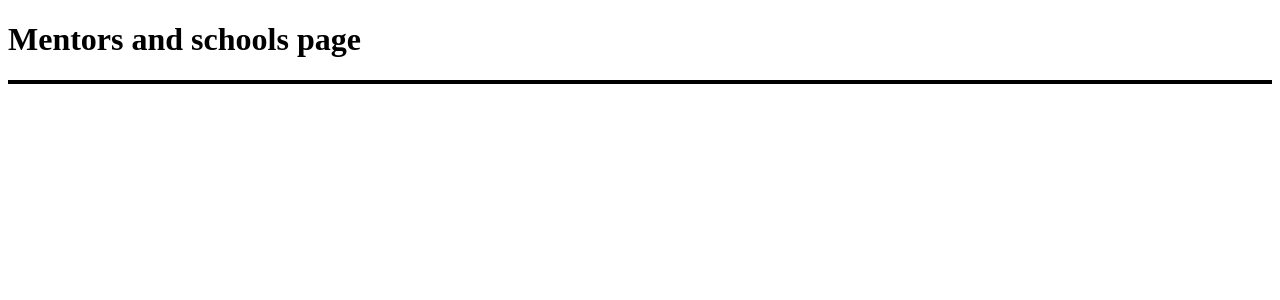
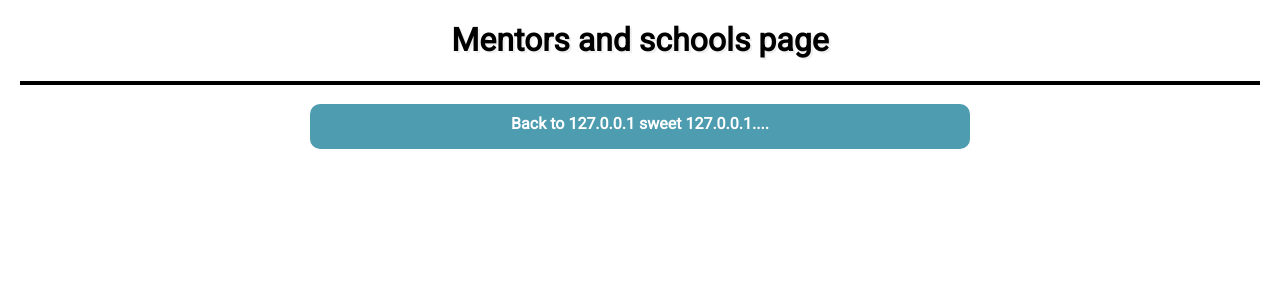
Before and after one commit to SzabolcsHornyak/Codecool_Basic_SQL, a Flask app: page /mentors in a window 1280 px wide. Shown: the top 300 px of the page. Run offline with Flask 2, Linux system fonts and the light colour scheme; data that the repository does not hold is empty; some libraries are stand-ins or nearby versions.

Commit message:
Added index.html for navigaiton and css

```diff
--- a/main.py
+++ b/main.py
@@ -8,6 +8,11 @@ dbname = 'flashback'
 user = 'flashback'
 host = 'localhost'
 password = '1234'
+
+
+@app.route('/')
+def root():
+    return render_template('index.html')
 
 
 @app.route('/mentors')
@@ -36,17 +41,17 @@ def mentors_by_country():
     """On this page you should show the result of a query that returns the number of the mentors
     per country ordered by the name of the countries columns: country, count"""
     list_title = "Mentors by Country"
-    mentors_data_set = psql_query("SELECT count(m.first_name), s.country FROM mentors m left join schools s on m.city = s.city group by s.country order by s.country")
+    mentors_data_set = psql_query("SELECT count(m.first_name), s.country FROM mentors m left join schools s on m.city = s.city group by s.country order by s.country;")
     return render_template('list.html', datas=mentors_data_set, title=list_title)
 
 
 @app.route('/contacts')
 def contacts():
     """On this page you should show the result of a query that returns the name of the school
-    plus the name of contact person at the school (from the mentors table) ordered by the name of the school
+    plus the name of contact person at the school (FROM the mentors table) ordered by the name of the school
     columns: schools.name, mentors.first_name, mentors.last_name"""
     list_title = "Contacts page"
-    mentors_data_set = psql_query("select s.name, m.first_name || ' ' || m.last_name as Mentor_Name from schools s inner join mentors m on m.id=s.contact_person order by s.name")
+    mentors_data_set = psql_query("SELECT s.name, m.first_name || ' ' || m.last_name as Mentor_Name FROM schools s inner join mentors m on m.id=s.contact_person order by s.name;")
     return render_template('list.html', datas=mentors_data_set, title=list_title)
 
 
@@ -58,7 +63,7 @@ def applicants_page():
     BUT only for applications later than 2016-01-01
     columns: applicants.first_name, applicants.application_code, applicants_mentors.creation_date"""
     list_title = "Applicants page"
-    mentors_data_set = psql_query("select a.first_name, a.application_code, am.creation_date from applicants a inner join applicants_mentors am on a.id=am.applicant_id where am.creation_date>to_date('2016-01-01', 'YYYY-MM-DD')")
+    mentors_data_set = psql_query("SELECT a.first_name, a.application_code, am.creation_date FROM applicants a inner join applicants_mentors am on a.id=am.applicant_id WHERE am.creation_date>to_date('2016-01-01', 'YYYY-MM-DD');")
     return render_template('list.html', datas=mentors_data_set, title=list_title)
 
 
@@ -71,7 +76,7 @@ def applicants_and_mentors():
     In this case use the string 'None' instead of the mentor name
     columns: applicants.first_name, applicants.application_code, mentor_first_name, mentor_last_name"""
     list_title = "Applicants and mentors page"
-    mentors_data_set = psql_query("select a.first_name, a.application_code, case when am.mentor_id>0 then (select m.first_name || ' ' || m.last_name as mn from mentors m where am.mentor_id=m.id) end as Mentor_name from applicants a left join applicants_mentors am on am.applicant_id=a.id")
+    mentors_data_set = psql_query("SELECT a.first_name, a.application_code, case when am.mentor_id>0 then (SELECT m.first_name || ' ' || m.last_name as mn FROM mentors m WHERE am.mentor_id=m.id) end as Mentor_name FROM applicants a left join applicants_mentors am on am.applicant_id=a.id;")
     return render_template('list.html', datas=mentors_data_set, title=list_title)
 
 
--- /dev/null
+++ b/static/mystyle.css
@@ -0,0 +1,67 @@
+@import url('https://fonts.googleapis.com/css?family=Roboto');
+body{
+    font-family: 'Roboto', sans-serif;
+    margin: 20px;
+    }
+
+h1 {
+    text-align: center;
+    text-shadow: 2px 2px #EEE;
+    }
+
+th {
+    border: 0px solid;
+    background: #CCC;
+    }
+
+.button{
+    display: block;
+    width: 50vw;
+    height: 25px;
+    background: #4E9CAF;
+    padding: 10px;
+    text-align: center;
+    text-decoration: none;
+    border-radius: 10px;
+    margin: auto;
+    color: white;
+    font-weight: bold;
+    }
+.button:hover {
+    background-color: #AAF;
+    text-shadow: 2px 2px #FFF;
+    color: black;
+    }
+
+
+.menu_simple ul {
+    list-style-type: none;
+    margin: 0;
+    padding: 10px;
+    width: 90vw;
+    border-radius: 10px;
+    background-color: #f1f1f1;
+}
+
+.menu_simple li a {
+    display: block;
+    color: #000;
+    padding: 8px 16px;
+    text-decoration: none;
+}
+
+/* Change the link color on hover */
+.menu_simple li a:hover {
+    background-color: #555;
+    border-radius: 10px;
+    color: white;
+}
+
+.menu_simple ul li ul {
+    display: block;
+    width: 85vw;
+    margin: 10px;
+    padding: 10px;
+    border-radius: 10px;
+    background-color: #fefefe;
+}
--- a/templates/list.html
+++ b/templates/list.html
@@ -4,30 +4,7 @@
     <meta charset="UTF-8">
     <meta name="viewport" content="width=device-width, initial-scale=1.0">
     <meta http-equiv="X-UA-Compatible" content="ie=edge">
-    <style>
-        th {
-            border: 0px solid;
-            background: #CCC;
-        }
-        .button {
-        background-color: #4CAF50;
-        border: none;
-        color: white;
-        padding: 5px;
-        text-align: center;
-        text-shadow: 2px 2px #000;
-        display: inline-block;
-        font-size: 12px;
-        margin: 2px 2px;
-        cursor: pointer;
-        }
-        .button:hover {
-        background-color: #0F0;
-        text-shadow: 2px 2px #FFF;
-        color: black;
-        }
-
-    </style>
+    <link rel="stylesheet" type="text/css" href="/static/mystyle.css">
     <title>{{title}}</title>
 </head>
 <body>
@@ -47,5 +24,7 @@
     </tr>
     {% endfor %}
     </table>
+    <br><a class="button" href="/">Back to 127.0.0.1 sweet 127.0.0.1....</a>
+
 </body>
 </html>
```
Also changed, not shown: default.sql (deleted, +0 -14 lines), templates/index.html (added, +46 -0 lines).
